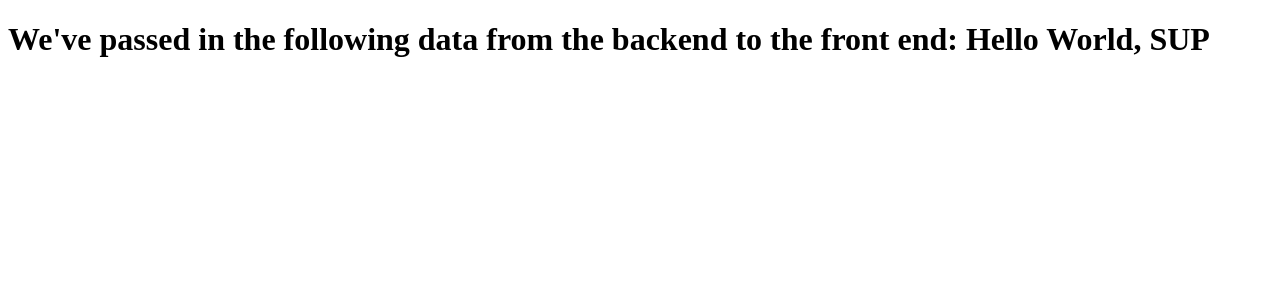
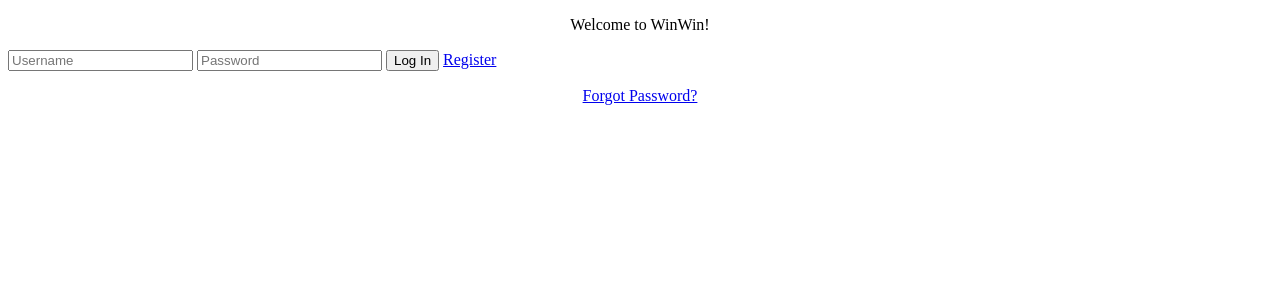
Before and after one commit to tnmcneil/CS411, a Flask app: page / in a window 1280 px wide. Shown: the top 300 px of the page. Run offline with Flask 2, Linux system fonts and the light colour scheme; some libraries are stand-ins or nearby versions.

Commit message:
Fixed Login System integration with Old Code

```diff
--- a/main.py
+++ b/main.py
@@ -22,9 +22,8 @@ from werkzeug.security import generate_password_hash, check_password_hash
 from flask_login import LoginManager, UserMixin, login_user, login_required, logout_user, current_user
 import json
 import pymongo
+
 app = Flask(__name__)
-
-
 
 csrf = CsrfProtect()
 
@@ -34,6 +33,9 @@ app.config['MONGODB_SETTINGS'] = {
     'db': 'testWinWin',
     'host': config.DB_URL
 }
+myclient = pymongo.MongoClient(config.DB_URL)
+mydb = myclient["cs411"]
+mycol = mydb["test_collection"]
 
 db = MongoEngine(app)
 app.config['SECRET_KEY'] = '_no_one_cared_til_i_put_on_the_mask_'
@@ -106,10 +108,10 @@ def signup():
 
 @app.route("/")
 def landing_page():
-    data = "Hello World, SUP"
-    #render_template looks for a matching file in templates folder to render, and passes the data along that a user specifys
-    #Flask by default uses Jinga2 templating. It's essientially html with if statements. You can find more info here: http://jinja.pocoo.org/docs/2.10/
-    return render_template('landing_page.html', example_data=data)
+    form = LogInForm()
+    if current_user.is_authenticated == True:
+        return render_template('place_request.html',user=current_user)
+    return render_template('testLogin.html', form=form)
 
 #An example of a route that changes based on the input of the endpoint. Notice how '<name>' is a variable.
 #http://127.0.0.1:5000/example/mike will return a UI different than http://127.0.0.1:5000/example/tessa, for instance.
@@ -126,12 +128,16 @@ def example(name=None):
 #Go to THIS URL To insert the area you want to go to
 @app.route("/requestarea/")
 def requestare():
-    #Example of insert
-    toInsert = {"hit": "this_page"}
-    response = mycol.insert_one(toInsert)
-    print(response)
-    #end example
-    return render_template('place_request.html')
+    form = LogInForm()
+    if current_user.is_authenticated == True:
+        toInsert = {"hit": "REQUEST_AREA"}
+        response = mycol.insert_one(toInsert)
+        print(response)
+        #end example
+        return render_template('place_request.html')
+    else:
+        return render_template('testLogin.html', form=form)
+
 
 
 #This once gets routed to from the above one, DONT ACCESS THIS DIRECTLY
--- a/templates/place_request.html
+++ b/templates/place_request.html
@@ -60,7 +60,9 @@
    <body background ="https://images.unsplash.com/photo-1553557353-377c7e82f449?ixlib=rb-1.2.1&ixid=eyJhcHBfaWQiOjEyMDd9&auto=format&fit=crop&w=1650&q=80">
       <br /> <br /> <br /> <br />
       <form action = "http://localhost:5000/places/" method = "POST">
+
          <h2 style="color:white;">Where ya headin bud? <br/> <br /> <input type = "text" name = "location" /></h2>
+         <input type="hidden" name="csrf_token" value="{{ csrf_token() }}"/>
          <p><input type = "submit" value = "submit" class="FORMSUBMIT"/></p>
       </form>
       </div>
--- a/templates/testLogin.html
+++ b/templates/testLogin.html
@@ -39,7 +39,7 @@ $( document ).ready(function() {
         {{ form.hidden_tag() }}
 
       <input type="submit" class="submit" align="center" value="Log In">
-      <a href="./signup" class="submit" align="center">Register<a>
+      <a href="./testSignup" class="submit" align="center">Register<a>
       <p class="forgot" align="center">
         <a href="./resetpassword">Forgot Password?</p>
      </form>
```
